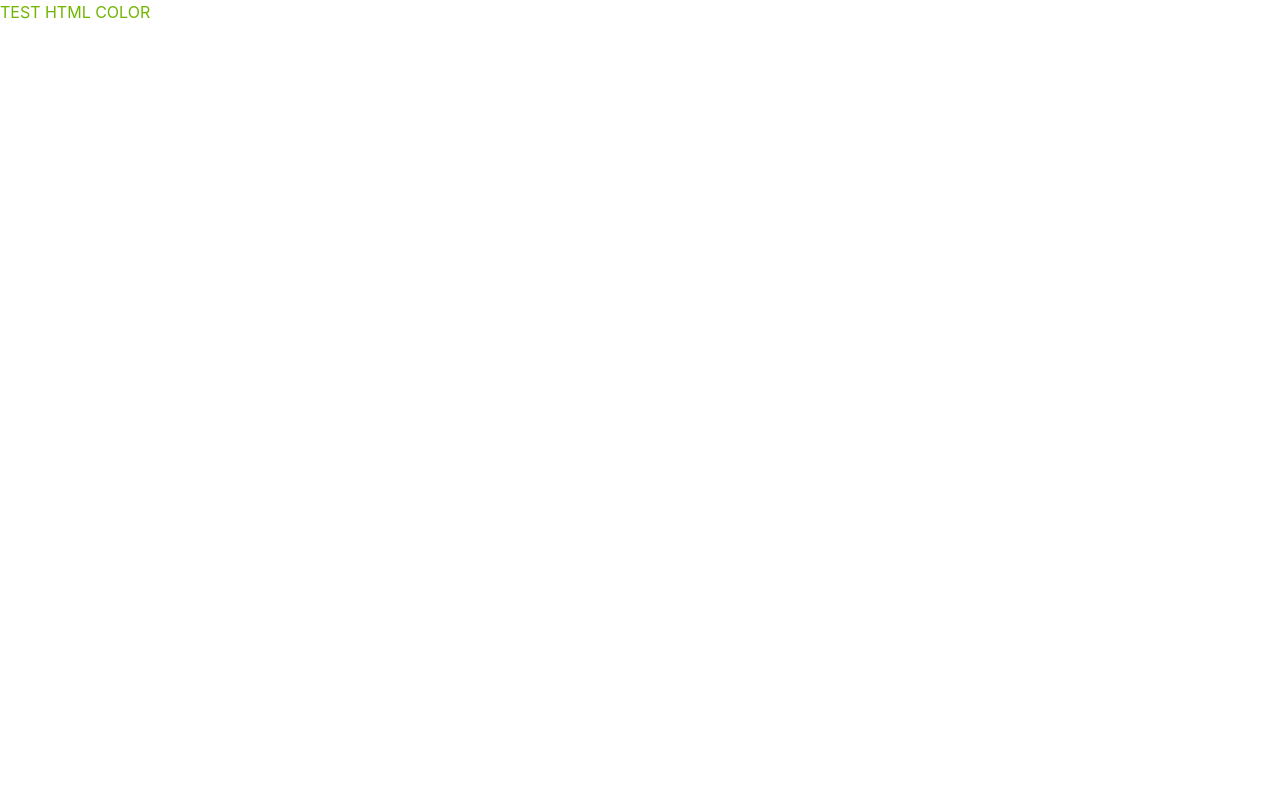
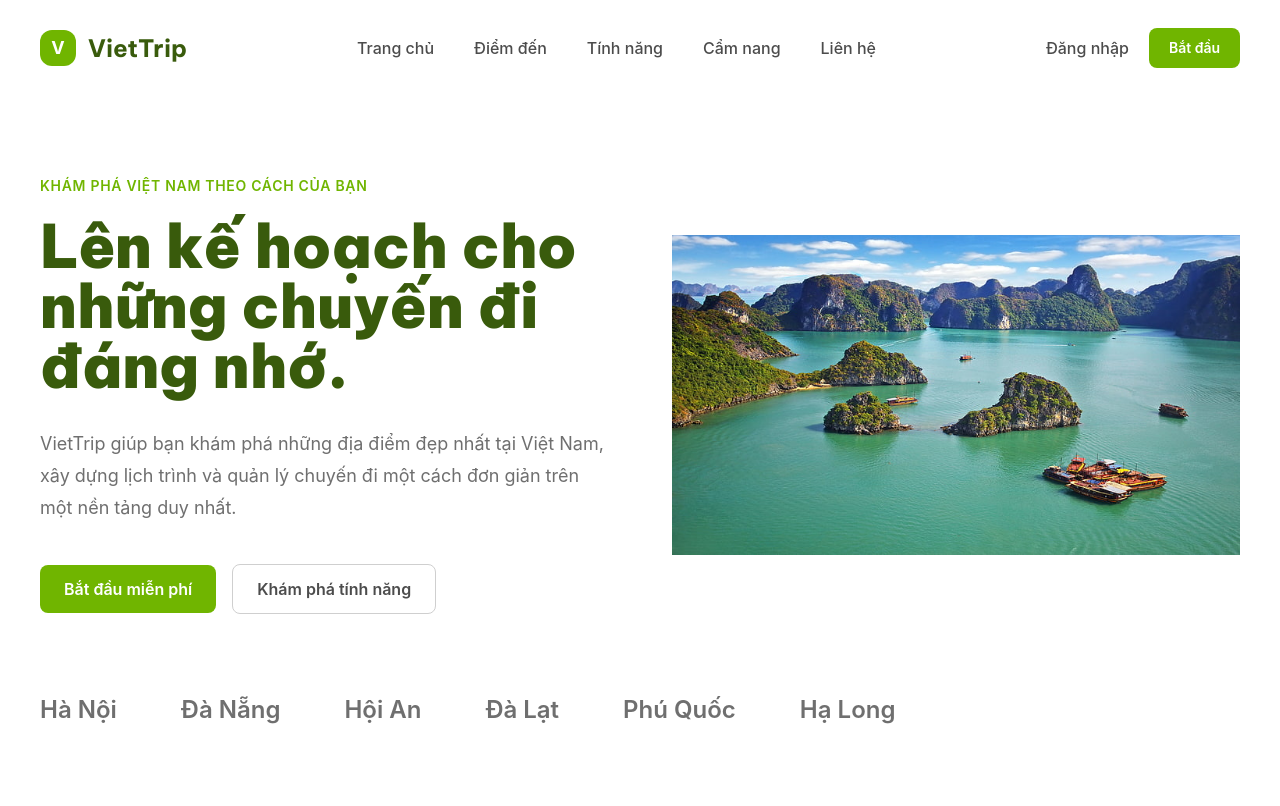
Before and after one commit to nngocanh1401-cloud/TKW_2354050007_NgAnh, a website: page index.html in a window 1280 px wide. Drawn offline with Linux system fonts and the light colour scheme.

Commit message:
nvar cotainer cus_logo

```diff
--- a/index.html
+++ b/index.html
@@ -4,14 +4,136 @@
 <head>
     <meta charset='utf-8'>
     <meta name='viewport' content='width=device-width, initial-scale=1'>
-    <title>LOCATION - Phần mềm quản lý các địa điểm du lịch</title>
+    <title>VIETTRIP - Lập kế hoạch du lịch Việt Nam</title>
     <link rel="preconnect" href="https://fonts.googleapis.com">
     <link rel="preconnect" href="https://fonts.gstatic.com" crossorigin>
-    <link href="https://fonts.googleapis.com/css2?family=Comfortaa:wght@300..700&display=swap" rel="stylesheet">
+    <link
+        href="https://fonts.googleapis.com/css2?family=Be+Vietnam+Pro:ital,wght@0,100;0,200;0,300;0,400;0,500;0,600;0,700;0,800;0,900;1,100;1,200;1,300;1,400;1,500;1,600;1,700;1,800;1,900&family=Manrope:wght@200..800&display=swap"
+        rel="stylesheet">
     <link rel='stylesheet' href="./dist/output.css">
 </head>
+
 <body>
-<p style = "color: var(--color-brand-600);"> TEST HTML COLOR</p>
+    <!-- NAVBAR  -->
+    <header>
+        <nav>
+            <div class="mx-auto flex max-w-[1720px] items-center justify-between px-10 py-7">
+                <!-- Custom Logo -->
+                <a href="#" class="flex items-center gap-3">
+                    <span
+                        class="flex h-9 w-9 items-center justify-center rounded-xl bg-brand-600 text-lg font-bold text-white">
+                        V
+                    </span>
+                    <span class="font-display text-2xl font-bold text-brand-900">
+                        VietTrip
+                    </span>
+                </a>
+                <ul class="flex items-center gap-10">
+                    <li>
+                        <a href="#" class="text-base font-medium text-ink transition-colors hover:text-brand-600">
+                            Trang chủ
+                        </a>
+                    </li>
+                    <li>
+                        <a href="#diem-den"
+                            class="text-base font-medium text-ink transition-colors hover:text-brand-600">
+                            Điểm đến
+                        </a>
+                    </li>
+                    <li>
+                        <a href="#tinh-nang"
+                            class="text-base font-medium text-ink transition-colors hover:text-brand-600">
+                            Tính năng
+                        </a>
+                    </li>
+                    <li>
+                        <a href="#cam-nang"
+                            class="text-base font-medium text-ink transition-colors hover:text-brand-600">
+                            Cẩm nang
+                        </a>
+                    </li>
+                    <li>
+                        <a href="#lien-he"
+                            class="text-base font-medium text-ink transition-colors hover:text-brand-600">
+                            Liên hệ
+                        </a>
+                    </li>
+                </ul>
+                <div class="flex items-center gap-5">
+                    <a href="#" class="text-base font-medium text-ink transition-colors hover:text-brand-600">
+                        Đăng nhập
+                    </a>
+                    <a href="#"
+                        class="rounded-pill bg-brand-600 px-5 py-2.5 text-sm font-semibold text-white transition-colors hover:bg-brand-700">
+                        Bắt đầu
+                    </a>
+                </div>
+            </div>
+        </nav>
+    </header>
+    <main>
+        <!-- HERO -->
+        <section id="hero" class="mx-auto grid max-w-[1720px] grid-cols-2 items-center gap-16 px-10 pb-20 pt-20">
+            <!-- Hero Content -->
+            <div>
+                <p class="mb-5 text-sm font-semibold uppercase tracking-wider text-brand-600">
+                    KHÁM PHÁ VIỆT NAM THEO CÁCH CỦA BẠN
+                </p>
+                <h1 class="max-w-2xl font-display text-6xl font-black leading-none text-brand-900">
+                    Lên kế hoạch cho những chuyến đi đáng nhớ.
+                </h1>
+                <p class="mt-8 max-w-2xl text-lg leading-8 text-muted">
+                    VietTrip giúp bạn khám phá những địa điểm đẹp nhất tại Việt Nam,
+                    xây dựng lịch trình và quản lý chuyến đi một cách
+                    đơn giản trên một nền tảng duy nhất.
+                </p>
+                <!-- Hero Buttons -->
+                <div class="mt-10 flex items-center gap-4">
+
+                    <a href="#"
+                        class="rounded-pill bg-brand-600 px-6 py-3 text-base font-semibold text-white transition-colors hover:bg-brand-700">
+                        Bắt đầu miễn phí
+                    </a>
+                    <a href="#tinh-nang"
+                        class="rounded-pill border border-line px-6 py-3 text-base font-semibold text-ink transition-colors hover:bg-surface">
+                        Khám phá tính năng
+                    </a>
+                </div>
+            </div>
+            <!-- Hero Image -->
+            <div class="flex justify-center">
+                <div class="relative">
+                    <img src="./assets/img/hero-HaLong.jpg" alt="Khám phá những địa điểm du lịch nổi tiếng tại Việt Nam"
+                        class="w-full max-w-2xl object-contain">
+                </div>
+            </div>
+        </section>
+        <!-- DESTINATIONS  -->
+        <section id="diem-den" class="mx-auto max-w-[1720px] px-10 pb-20">
+            <div class="flex items-center justify-between gap-10">
+                <div class="flex items-center gap-16">
+                    <span class="text-2xl font-semibold text-muted">
+                        Hà Nội
+                    </span>
+                    <span class="text-2xl font-semibold text-muted">
+                        Đà Nẵng
+                    </span>
+                    <span class="text-2xl font-semibold text-muted">
+                        Hội An
+                    </span>
+                    <span class="text-2xl font-semibold text-muted">
+                        Đà Lạt
+                    </span>
+                    <span class="text-2xl font-semibold text-muted">
+                        Phú Quốc
+                    </span>
+                    <span class="text-2xl font-semibold text-muted">
+                        Hạ Long
+                    </span>
+                </div>
+            </div>
+        </section>
+    </main>
 </body>
 
 </html>
--- a/package.json
+++ b/package.json
@@ -1,7 +1,7 @@
 {
-  "name": "Địa điểm du lịch nổi tiếng tại Việt Nam",
+  "name": "Lập kế hoạch du lịch tại Việt Nam",
   "version": "1.0.0",
-  "description": "Trang web giới thiệu Các địa điểm du lịch nổi tiếng tại Việt Nam",
+  "description": "Trang web hỗ trợ lập kế hoạch chuyến du lịch Việt Nam",
   "main": "index.js",
   "scripts": {
     "dev": "tailwindcss -i ./src/input.css -o ./dist/output.css --watch",
--- a/src/input.css
+++ b/src/input.css
@@ -1,7 +1,7 @@
 @import	"tailwindcss";
 
 @theme	{
---color-band-50: #f8ffe4;
+--color-brand-50: #f8ffe4;
 --color-brand-100: #eeffc5;
 --color-brand-600: #70b500;
 --color-brand-700: #538902;
@@ -13,7 +13,7 @@
 --color-muted: #6f6f6f;
 --color-line: #cfcfcf;
 --color-surface: #f0f0f0;
---font-display: "Comfortaa", system-ui, sans-serif;
+--font-display: "Be Vietnam Pro", system-ui, sans-serif;
 --font-body: "Inter",  system-ui, sans-serif;
 --text-h1-size: text-6xl;
 --text-h1-weight: font-black;
```
Also changed, not shown: assets/img/hero-HaLong.jpg (added), dist/output.css.
